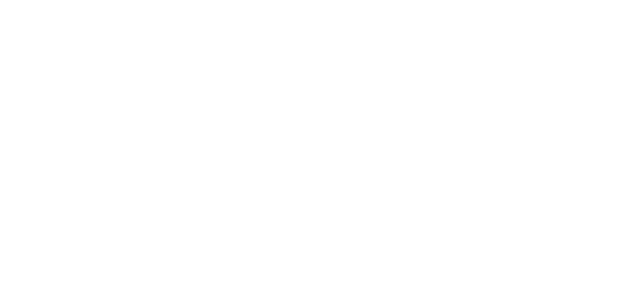
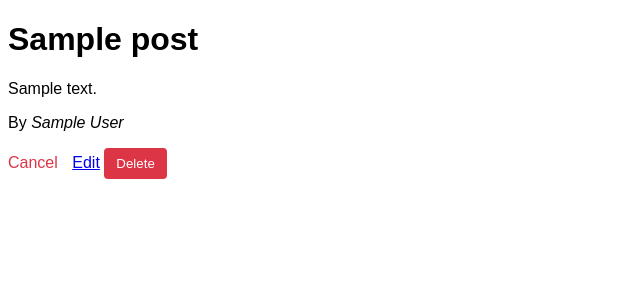
Before and after one commit to luisirizarry/SQLA-Blogly-Part2, a Flask app: page /users/1/posts/1 in a window 1280 px wide. Before the commit the part shown is empty. Shown: the top 300 px of the page, without its empty margins (0-640 px from the left). Run offline with Flask 2, Linux system fonts and the light colour scheme; tables that the repository leaves empty hold one stand-in row (values such as "Sample post").

Commit message:
Finished main part

```diff
--- a/app.py
+++ b/app.py
@@ -19,6 +19,8 @@
 def home():
     """Home page"""
     return redirect('/users')
+
+# User routes
 
 @app.route('/users')
 def list_users():
@@ -42,7 +44,7 @@
     db.session.add(new_user)
     db.session.commit()
 
-    return redirect("/users")
+    return redirect('/users')
 
 @app.route('/users/<int:user_id>')
 def show_user(user_id):
@@ -70,24 +72,25 @@
 
     db.session.commit()
 
-    return redirect("/users")
+    return redirect('/users')
 
 @app.route('/users/<int:user_id>/delete', methods=["POST"])
 def delete_user(user_id):
     """Delete user"""
     User.query.filter(User.id == user_id).delete()
+    db.session.commit()
+    return redirect('/users')
 
-    db.session.commit()
-    return redirect("/users")
+# Post routes
 
-app.route('/users/<int:user_id>/posts/new')
-def new_post_form(user_id):
+@app.route('/users/<int:user_id>/posts/new')
+def show_post_form(user_id):
     """Show form to create new post"""
     user = User.query.get_or_404(user_id)
     return render_template('post_form.html', user=user)
 
-app.route('/users/<int:user_id>/posts/new', methods=["POST"])
-def new_post_form(user_id):
+@app.route('/users/<int:user_id>/posts/new', methods=["POST"])
+def post_user_post(user_id):
     """Create new post and redirect back to users page"""
     title = request.form['title']
     content = request.form['content']
@@ -96,7 +99,7 @@
     db.session.add(new_post)
     db.session.commit()
 
-    return redirect('/users/<int:user_id>')
+    return redirect(f'/users/{user_id}')
 
 @app.route('/users/<int:user_id>/posts/<int:post_id>')
 def show_post(post_id, user_id):
@@ -105,12 +108,32 @@
     post = Post.query.get_or_404(post_id)
     return render_template('post_details.html', post=post, user=user)
 
-app.route('/posts/<int:post_id>/edit')
-def edit_post_form(post_id):
+@app.route('/posts/<int:post_id>/edit')
+def show_edit_post_form(post_id):
     """Show form to edit post"""
     post = Post.query.get_or_404(post_id)
-    return render_template('edit_post.html', post=post)
+    user = post.user
+    return render_template('edit_post.html', post=post, user=user)
 
-app.route('/posts/<int:post_id>/edit', methods=["POST"])
-def edit_post_form(post_id):
-    """Show form to edit post"""
+@app.route('/posts/<int:post_id>/edit', methods=["POST"])
+def edit_post(post_id):
+    """Edit post"""
+    title = request.form['title']
+    content = request.form['content']
+
+    post = Post.query.get_or_404(post_id)
+    post.title = title
+    post.content = content
+
+    db.session.commit()
+
+    return redirect(f'/users/{post.user_id}')
+
+@app.route('/posts/<int:post_id>/delete', methods=["POST"])
+def delete_post(post_id):
+    """Delete post"""
+    post = Post.query.get_or_404(post_id)
+    user = post.user
+    db.session.delete(post)  # Delete the post
+    db.session.commit()  # Commit the changes
+    return redirect(f'/users/{user.id}')  # Redirect to the user's page
--- a/models.py
+++ b/models.py
@@ -16,6 +16,10 @@
     first_name = db.Column(db.String(50), nullable=False)
     last_name = db.Column(db.String(50), nullable=False)
     image_url = db.Column(db.String, nullable=False, default='https://www.freeiconspng.com/thumbs/profile-icon-png/profile-icon-9.png')
+
+    # In case a user gets delete, their posts will be deleted as well,
+    # also if a post isnt tied to a user, it will be deleted
+    posts = db.relationship('Post', backref='user', cascade='all, delete-orphan')
 
     @classmethod
     def get_all_users(cls):
@@ -41,8 +45,6 @@
     created_at = db.Column(db.DateTime, nullable=False, default=func.now())
     user_id = db.Column(db.Integer, db.ForeignKey('users.id'), nullable=False)
 
-    user = db.relationship('User', backref='posts')
-
     def __repr__(self):
         """Show info about post."""
         return f"<Post {self.title}, User: {self.user_id}>"
--- a/templates/details.html
+++ b/templates/details.html
@@ -24,9 +24,7 @@
                 </ul>
             </div>
         </div>
-        <form action="/users/{{ user.id }}/posts/new">
-            <button class="add-post-button">Add Post</button>
-        </form>
+        <a href="/users/{{ user.id }}/posts/new">Add Post</a>
         <a class="go-back-link" href="/users">Go Back</a>
     </div>
 {% endblock %}
--- a/templates/edit_post.html
+++ b/templates/edit_post.html
@@ -1,8 +1,9 @@
 {% extends "base.html" %}
 
+{% block content %}
 <div>
     <h1>Edit Post</h1>
-    <form action="/users/{{post.user.id}}", method="POST">
+    <form action="/posts/{{post.id}}/edit" method="POST">
         <div>
             <label for="title"></label>
             <input type="text" name="title" id="" placeholder="{{post.title}}" required>
@@ -17,3 +18,4 @@
         </div>
     </form>
 </div>
+{% endblock %}
--- a/templates/post_details.html
+++ b/templates/post_details.html
@@ -1,16 +1,16 @@
 {% extends "base.html" %}
 
+{% block content %}
 <div>
     <h1>{{ post.title }}</h1>
     <p>{{ post.content }}</p>
     <p>By <i>{{ post.user.get_full_name() }}</i></p>
     <div>
         <a class="cancel-link" href="/users/{{user.id}}">Cancel</a>
-        <form class="edit-user-form" action="/users/{{user.id}}/edit">
-            <button class="edit-button">Edit</button>
-        </form>
-        <form class="delete-user-form" action="/users/{{user.id}}/delete" method="POST">
+        <a href="/posts/{{post.id}}/edit">Edit</a>
+        <form class="delete-user-form" action="/posts/{{post.id}}/delete" method="POST">
             <button class="delete-button">Delete</button>
         </form>
     </div>
 </div>
+{% endblock %}
--- a/templates/post_form.html
+++ b/templates/post_form.html
@@ -1,5 +1,6 @@
 {% extends "base.html" %}
 
+{% block content %}
 <div>
     <h1>Add Post for {{ user.get_full_name() }}</h1>
     <form action="/users/{{ user.id }}/posts/new", method="POST">
@@ -17,3 +18,4 @@
         </div>
     </form>
 </div>
+{% endblock %}
--- a/test_flask.py
+++ b/test_flask.py
@@ -21,7 +21,7 @@
     """Tests for views for Users."""
 
     def setUp(self):
-        """Add sample pet."""
+        """Add sample user."""
 
         User.query.delete()
 
```
